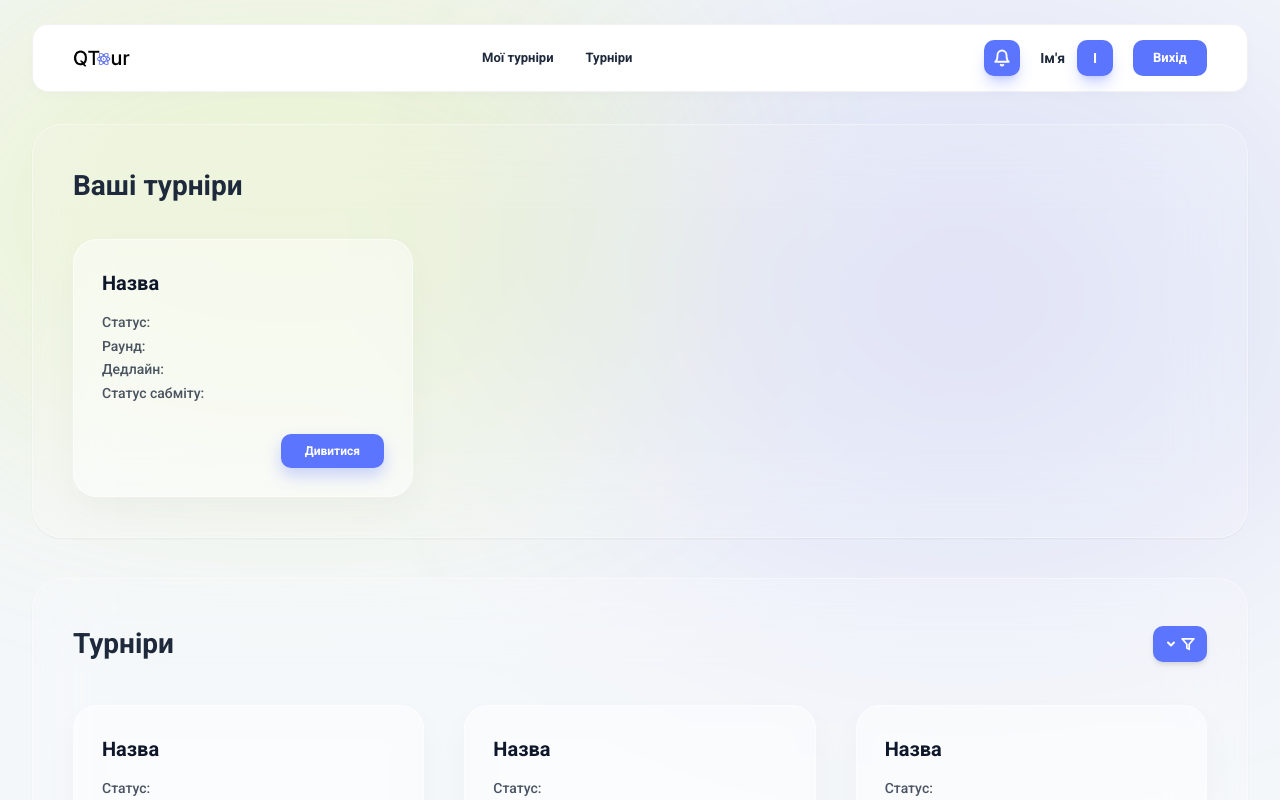
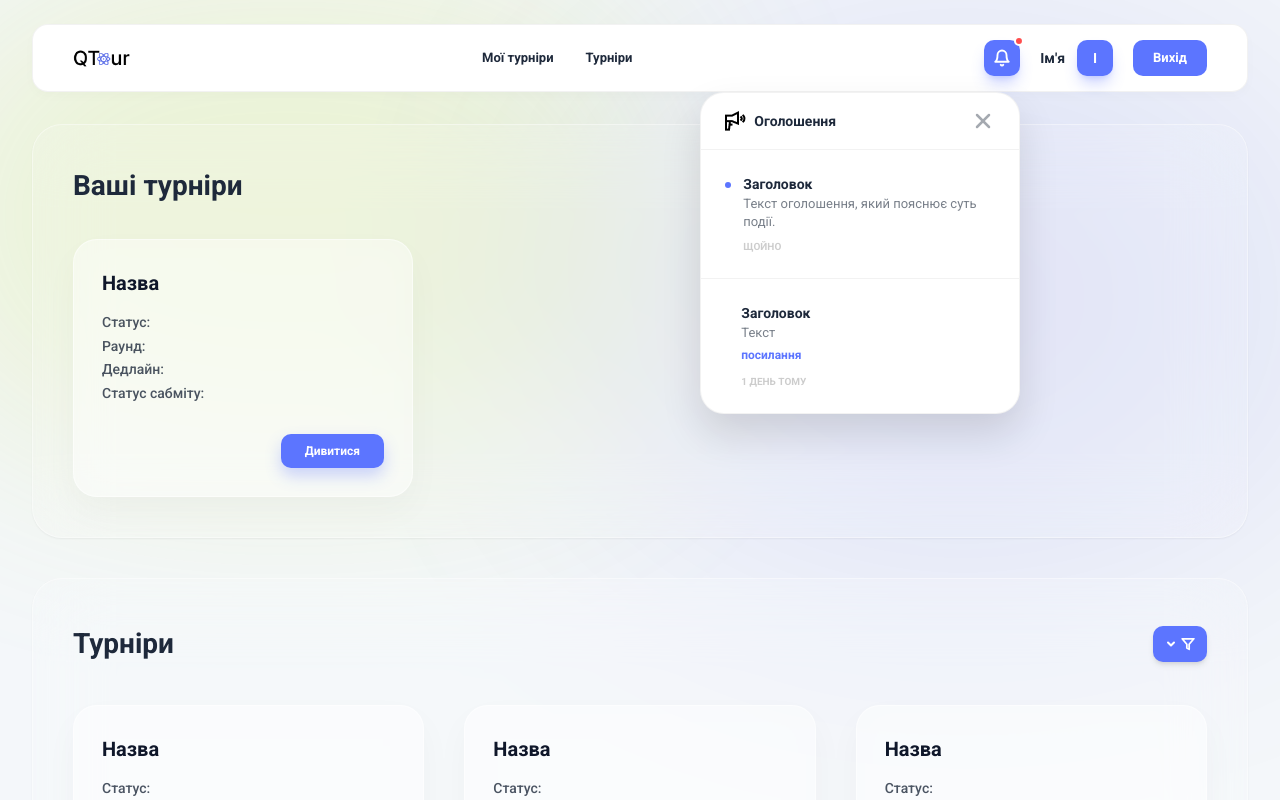
Before and after one commit to gitgudteamtournament/Tournament-2026, a React (Vite) app: page /dashboard in a window 1280 px wide. Both pictures are taken after a click on the button 1002 px from the left and 58 px from the top of the page. Shown: the top 800 px of the page. Built offline with nearby package versions, Linux system fonts and the light colour scheme.

Commit message:
Profile + Fixing type and syntax. Errors

```diff
--- a/src/components/Dashboard.tsx
+++ b/src/components/Dashboard.tsx
@@ -1,4 +1,4 @@
-import React, { useEffect, useRef, useState } from "react";
+import { useEffect, useRef, useState } from "react";
 import { motion, AnimatePresence } from "framer-motion";
 import TeamRegOverlay, { RegistrationHeader } from "./Overlay/teamRegOverlay";
 import TourStatOverlay from "./Overlay/tourStatOverlay";
@@ -50,6 +50,10 @@ const CloseIcon = () => (
     </svg>
 );
 
+const AnnouncementIcon = () => (
+        <img src="/Alert.png" alt="" />
+);
+
 interface TournamentCardProps {
     title: string;
     hasSubmit?: boolean;
@@ -87,6 +91,18 @@ const TournamentCard = ({ title, hasSubmit = false, isTeamView = false, onDetail
 
 const StandardHeader = ({ onHome, onProfileClick }: { onHome: () => void; onProfileClick: () => void }) => {
     const [isMenuOpen, setIsMenuOpen] = useState(false);
+    const [isNotifOpen, setIsNotifOpen] = useState(false);
+    const notifRef = useRef<HTMLDivElement>(null);
+
+    useEffect(() => {
+        const handleClickOutside = (e: MouseEvent) => {
+            if (notifRef.current && !notifRef.current.contains(e.target as Node)) {
+                setIsNotifOpen(false);
+            }
+        };
+        if (isNotifOpen) document.addEventListener("mousedown", handleClickOutside);
+        return () => document.removeEventListener("mousedown", handleClickOutside);
+    }, [isNotifOpen]);
 
     return (
         <>
@@ -113,12 +129,58 @@ const StandardHeader = ({ onHome, onProfileClick }: { onHome: () => void; onProf
                 </nav>
 
                 <div className="flex items-center gap-3 md:gap-5">
-                    <motion.button
-                        whileHover={{ scale: 1.1 }}
-                        className="w-9 h-9 rounded-[10px] bg-[#5c75ff] flex items-center justify-center shadow-lg shadow-[#5c75ff]/30"
-                    >
-                        <BellIcon />
-                    </motion.button>
+                    <div className="relative" ref={notifRef}>
+                        <motion.button
+                            whileHover={{ scale: 1.1 }}
+                            whileTap={{ scale: 0.9 }}
+                            onClick={() => setIsNotifOpen(!isNotifOpen)}
+                            className="w-9 h-9 rounded-[10px] bg-[#5c75ff] flex items-center justify-center shadow-lg shadow-[#5c75ff]/30 relative"
+                        >
+                            <BellIcon />
+                            <span className="absolute -top-1 -right-1 w-2.5 h-2.5 bg-[#ff4d4d] border-2 border-white rounded-full" />
+                        </motion.button>
+
+                        <AnimatePresence>
+                            {isNotifOpen && (
+                                <motion.div
+                                    initial={{ opacity: 0, scale: 0.95, y: 10 }}
+                                    animate={{ opacity: 1, scale: 1, y: 0 }}
+                                    exit={{ opacity: 0, scale: 0.95, y: 10 }}
+                                    className="absolute right-0 mt-4 w-[320px] bg-white rounded-[24px] shadow-[0_20px_40px_rgba(0,0,0,0.12)] border border-black/5 overflow-hidden"
+                                >
+                                    <div className="px-6 py-4 border-b border-black/5 flex justify-between items-center">
+                                        <div className="flex items-center gap-2">
+                                            <AnnouncementIcon />
+                                            <span className="text-[14px] font-bold text-[#1e293b]">Оголошення</span>
+                                        </div>
+                                        <button title = "BellICo" onClick={() => setIsNotifOpen(false)} className="opacity-40 hover:opacity-100 transition-opacity">
+                                            <CloseIcon />
+                                        </button>
+                                    </div>
+                                    <div className="max-h-[360px] overflow-y-auto">
+                                        <div className="p-6 border-b border-black/5 hover:bg-gray-50 transition-colors cursor-pointer">
+                                            <div className="flex gap-3">
+                                                <div className="w-1.5 h-1.5 rounded-full bg-[#5c75ff] mt-2 shrink-0" />
+                                                <div>
+                                                    <h4 className="text-[14px] font-bold text-[#1e293b]">Заголовок</h4>
+                                                    <p className="text-[13px] text-[#1e293b]/60 leading-snug">Текст оголошення, який пояснює суть події.</p>
+                                                    <span className="text-[10px] font-bold text-black/20 uppercase mt-2 block">Щойно</span>
+                                                </div>
+                                            </div>
+                                        </div>
+                                        <div className="p-6 hover:bg-gray-50 transition-colors cursor-pointer">
+                                            <div className="ml-4">
+                                                <h4 className="text-[14px] font-bold text-[#1e293b]">Заголовок</h4>
+                                                <p className="text-[13px] text-[#1e293b]/60 leading-snug">Текст</p>
+                                                <a href="#" className="text-[12px] text-[#5c75ff] font-bold hover:underline">посилання</a>
+                                                <span className="text-[10px] font-bold text-black/20 uppercase mt-2 block">1 день тому</span>
+                                            </div>
+                                        </div>
+                                    </div>
+                                </motion.div>
+                            )}
+                        </AnimatePresence>
+                    </div>
 
                     <div
                         onClick={onProfileClick}
@@ -216,7 +278,6 @@ const TournamentsList = ({ onDetailClick, onTeamDetailClick }: { onDetailClick:
     );
 };
 
-
 export default function Dashboard() {
     const [showDetails, setShowDetails] = useState(false);
     const [isRegistering, setIsRegistering] = useState(false);
--- a/src/components/Overlay/teamRegOverlay.tsx
+++ b/src/components/Overlay/teamRegOverlay.tsx
@@ -1,4 +1,4 @@
-import React, { useEffect, useState } from "react";
+import { useEffect, useState } from "react";
 import { motion, AnimatePresence } from "framer-motion";
 
 interface Participant {
--- a/src/components/Overlay/tourStatOverlay.tsx
+++ b/src/components/Overlay/tourStatOverlay.tsx
@@ -1,4 +1,3 @@
-import React from "react";
 import { motion } from "framer-motion";
 
 export default function TourStatOverlay({ onRegister }: { onRegister: () => void }) {
```
Also changed, not shown: src/components/Overlay/ProfileUserOverlay.tsx (+84 -19 lines), public/Alert.png (added).
